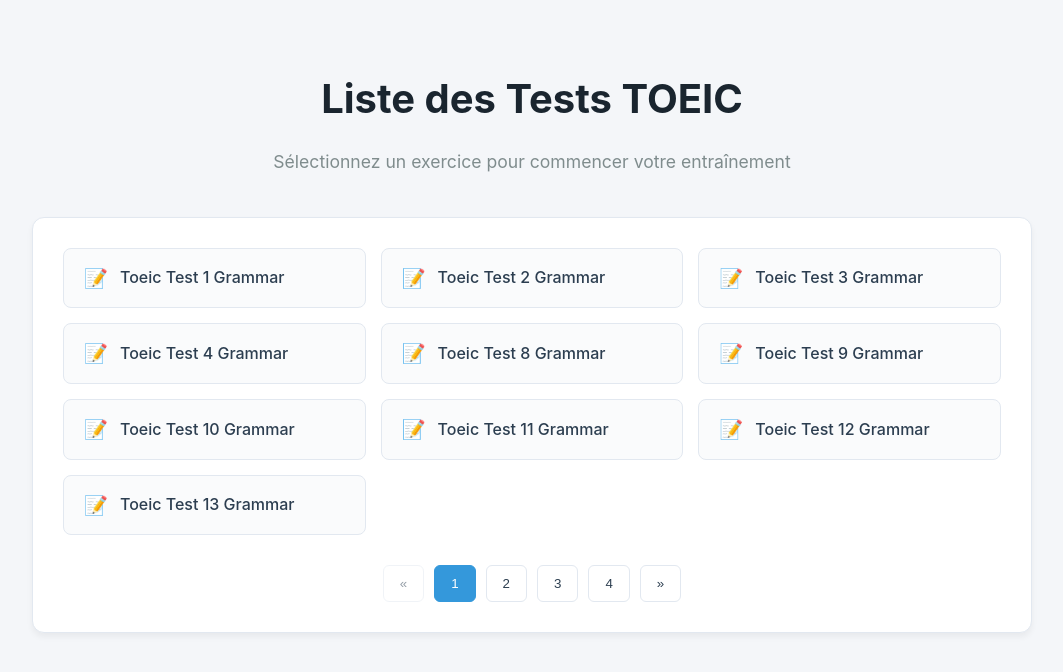
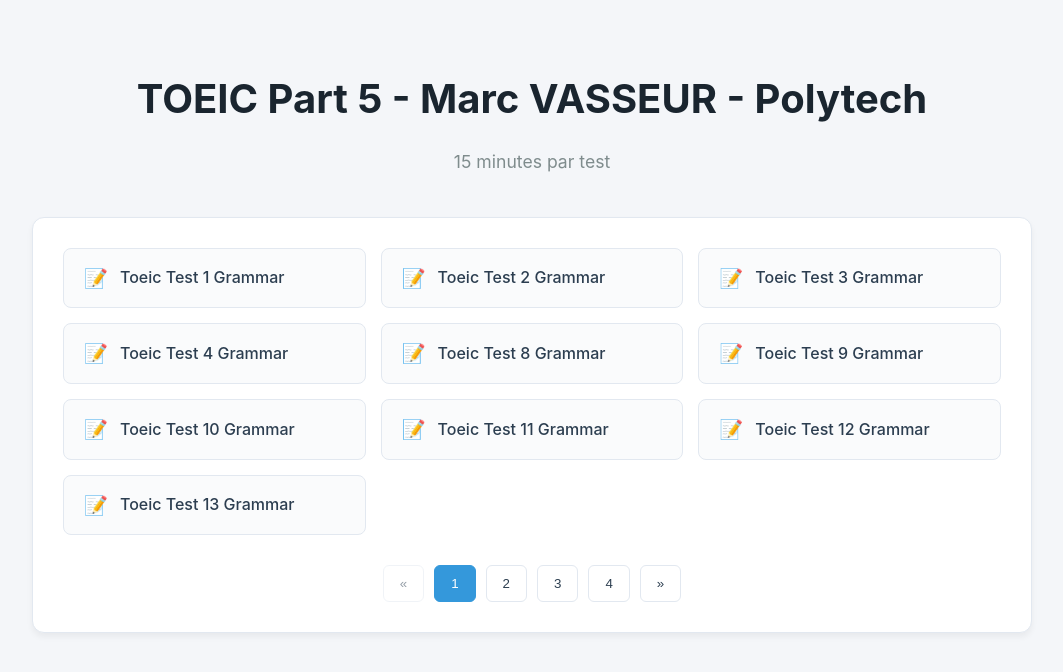
Before and after one commit to marcvasseurpolytech-dot/TOEIC-Part-5, a plain HTML site: page index.html in a window 1280 px wide. Shown: the whole page, without its empty margins (108-1171 px from the left). Drawn offline with Linux system fonts and the light colour scheme.

Commit message:
Update index.html

```diff
--- a/index.html
+++ b/index.html
@@ -132,8 +132,8 @@
 
     <div class="container">
         <header>
-            <h1>Liste des Tests TOEIC</h1>
-            <p>Sélectionnez un exercice pour commencer votre entraînement</p>
+            <h1>TOEIC Part 5 - Marc VASSEUR - Polytech </h1>
+            <p>15 minutes par test</p>
         </header>
 
         <div class="section">
```
